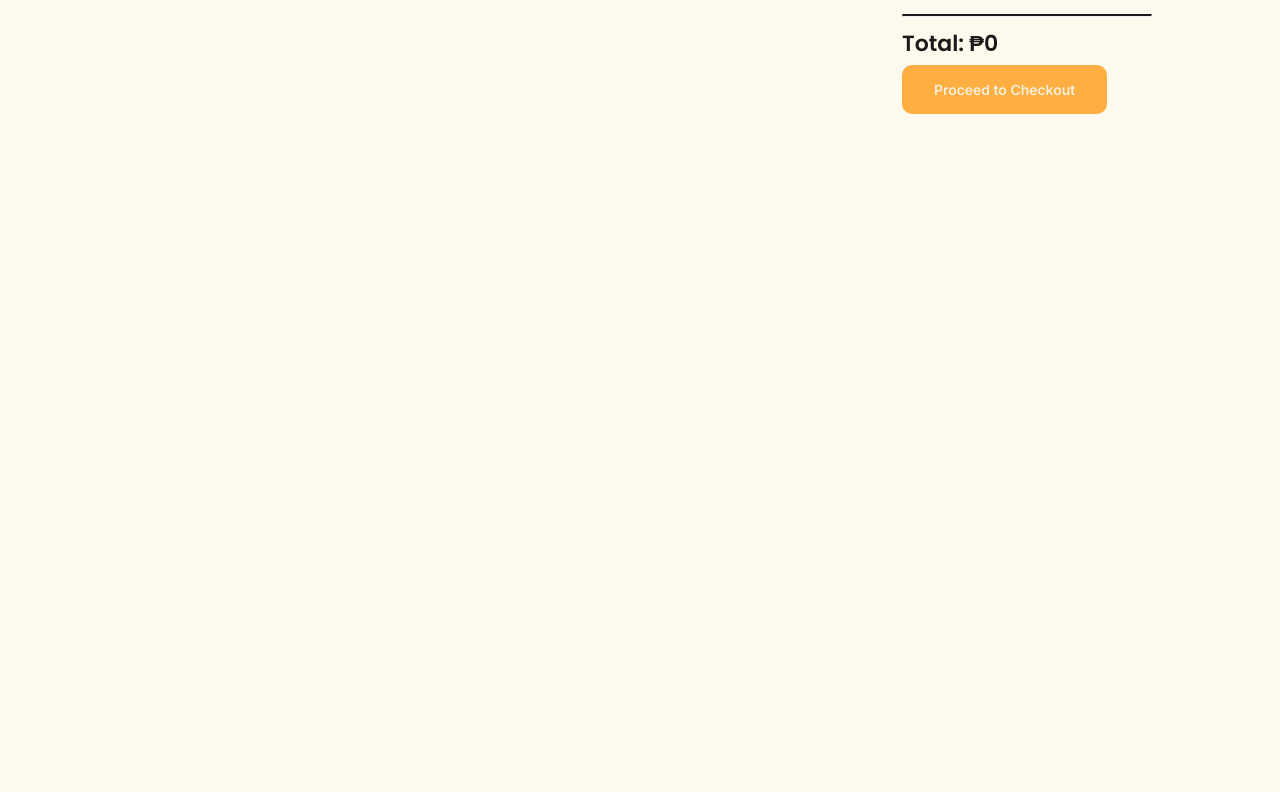
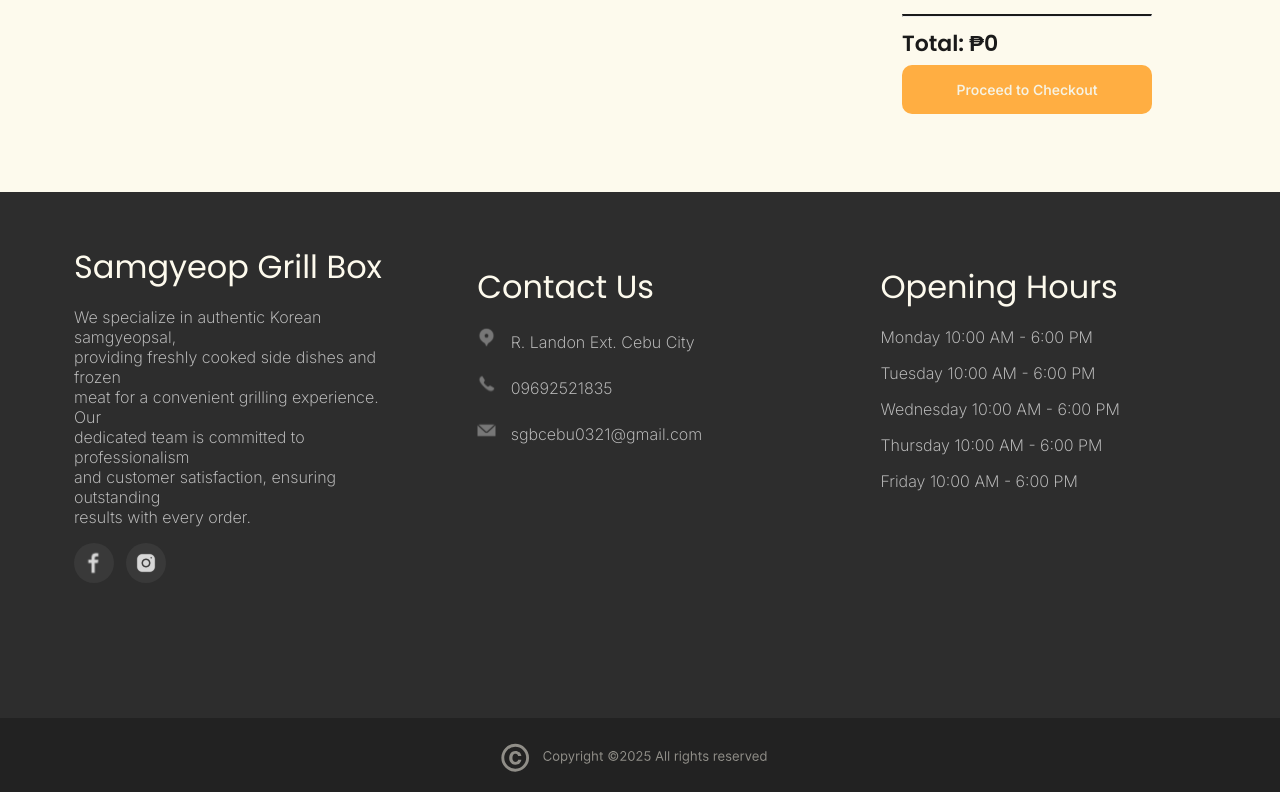
Before and after one commit to r-dwyane/sgbc_customer, a React (Vite) app: page /order/select in a window 1280 px wide. Shown: the part 3225-4017 px from the top of the page. Before the commit the page ends 3339 px from the top, so only its background shows below. Built offline with nearby package versions, Linux system fonts and the light colour scheme.

Commit message:
Update: Order Form

```diff
--- a/src/orderLogic/OF.css
+++ b/src/orderLogic/OF.css
@@ -144,3 +144,86 @@ body {
   background: #ccc;
   cursor: not-allowed;
 }
+/*FOOTER SECTION*/
+footer {
+  position: relative;
+  margin-top: 30vh;
+  width: 100vw;
+  height: 75vh;
+  background-color: #2D2D2D;
+  display: flex;
+  justify-content: center;
+}
+.container-footer {
+  display: flex;
+  justify-content: center;
+  width: 90vw;
+  gap: 5%;
+}
+.column-1, .column-2, .column-3 {
+  flex: 1;
+  padding: 10px;
+  margin-top: 5vh;
+}
+.column-1 h1, .column-2 h1, .column-3 h1{
+  margin-bottom: 0;
+  font-family: 'Poppins';
+  font-weight: 400;
+  color: #FDFAED;
+}
+.column-1 p, .column-3 p{
+  font-family: 'Inter';
+  font-weight: 250;
+  color: #FCFCFC;
+  opacity: 0.7;
+}
+.column-2 p{
+  font-family: 'Inter';
+  font-weight: 250;
+  color: #FCFCFC;
+  opacity: 0.7;
+  line-height: 30px;
+}
+.column-2 p img{
+  margin-right: 10px;
+}
+.column-1 a img{
+  width: 40px;
+  height: 40px;
+  transition: all 0.3s ease-in-out;
+  margin-right: 12px;
+}
+.column-1 a img:hover{
+  transform: scale(1.2);
+}
+.footer-img{
+  position: absolute;
+  bottom: 0;
+  left: 0;
+  width: 100vw;
+}
+.loader-container {
+  position: fixed;
+  top: 50%;
+  left: 50%;
+  transform: translate(-50%, -50%);
+  display: flex;
+  align-items: center;
+  justify-content: center;
+  background: #2d2d2d98;
+  width: 100%;
+  height: 100%;
+  z-index: 10000;
+}
+.spinner {
+  border: 5px solid #f4ddbead;
+  border-top: 5px solid #ffb347;
+  border-radius: 50%;
+  width: 50px;
+  height: 50px;
+  animation: spin 0.8s linear infinite;
+}
+@keyframes spin {
+  0% { transform: rotate(0deg); }
+  100% { transform: rotate(360deg); }
+}
--- a/src/orderLogic/OrderLayout.jsx
+++ b/src/orderLogic/OrderLayout.jsx
@@ -1,10 +1,11 @@
-import React, { useEffect } from 'react';
+import React, { useEffect, useState } from 'react';
 import { Link, Outlet, useLocation, useNavigate } from 'react-router-dom';
 import './OF.css';
 
 function OrderLayout() {
   const location = useLocation();
   const navigate = useNavigate();
+  const [isLoading, setIsLoading] = useState(false);
 
   const steps = [
     { label: "Select \nYour Order", icon: "/order_form.svg", route: "/order/select" },
@@ -25,8 +26,16 @@ function OrderLayout() {
 
   // Navigate to a specific step
   const goToStep = (index) => {
+    setIsLoading(true); // Show loader when navigating
     navigate(steps[index].route);
   };
+
+  // Show loader when changing pages
+  useEffect(() => {
+    setIsLoading(true);
+    const timer = setTimeout(() => setIsLoading(false), 500); // Simulate load time
+    return () => clearTimeout(timer);
+  }, [location.pathname]);
 
   return (
     <>
@@ -94,12 +103,53 @@ function OrderLayout() {
       </div>
       </div>
 
-      <Outlet />
+      {/* Loader Component */}
+      {isLoading ? (
+        <div className="loader-container">
+          <div className="spinner"></div>
+        </div>
+      ) : (
+        <Outlet />
+      )}
 
       <div className="step-buttons">
         <button onClick={() => goToStep(currentStep - 2)} disabled={currentStep === 1}>Prev</button>
         <button onClick={() => goToStep(currentStep)} disabled={currentStep === 4}>Next</button>
       </div>
+
+      <footer>
+        <div className="container-footer">
+          <div className="column-1">
+            <h1>Samgyeop Grill Box</h1>
+            <p>We specialize in authentic Korean samgyeopsal,
+              <br/>providing freshly cooked side dishes and frozen
+              <br/>meat for a convenient grilling experience. Our
+              <br/>dedicated team is committed to professionalism
+              <br/>and customer satisfaction, ensuring outstanding
+              <br/>results with every order.</p>
+              <div className="icons">
+                <a href="https://www.facebook.com/samgyeopgrillbox.cc"><img src="/fb_icon.svg" alt="Facebook Link"/></a>
+                <a href="#"><img src="/instagram_icon.svg" alt="Instagram Link"/></a>
+              </div>
+          </div>
+          <div className="column-2">
+            <h1>Contact Us</h1>
+            <p><img src="/location_icon.svg" alt="Location" /> R. Landon Ext. Cebu City</p>
+            <p><img src="/phone_icon.svg" alt="Location" /> 09692521835</p>
+            <p><img src="/email_icon.svg" alt="Location" /> sgbcebu0321@gmail.com</p>
+          </div>
+          <div className="column-3">
+            <h1>Opening Hours</h1>
+            <p>Monday 10:00 AM - 6:00 PM</p>
+            <p>Tuesday 10:00 AM - 6:00 PM</p>
+            <p>Wednesday 10:00 AM - 6:00 PM</p>
+            <p>Thursday 10:00 AM - 6:00 PM</p>
+            <p>Friday 10:00 AM - 6:00 PM</p>
+          </div>
+        </div>
+        <img src="/footer.svg" alt="Copyright" className='footer-img'/>
+      </footer>
+
     </>
   );
 }
--- a/src/orderLogic/PI.css
+++ b/src/orderLogic/PI.css
@@ -0,0 +1,3 @@
+.personal-body{
+    margin: 0 10vw;
+}
--- a/src/orderLogic/PersonalInfo.jsx
+++ b/src/orderLogic/PersonalInfo.jsx
@@ -1,8 +1,9 @@
 import React from 'react';
+import './PI.css';
 
 function PersonalInfo() {
   return (
-    <div>
+    <div className='personal-body'>
       <h1>Step 2: Provide Personal Info</h1>
       <p>Enter your contact details and delivery address.</p>
     </div>
--- a/src/orderLogic/SO.css
+++ b/src/orderLogic/SO.css
@@ -271,7 +271,7 @@
 }
 .checkout {
     display: block;
-    width: 205px;
+    width: 100%;
     padding: 1rem;
     font-family: 'Inter', sans-serif;
     font-size: 14px;
@@ -300,6 +300,7 @@
     align-items: center;
     box-shadow: 0px 4px 6px rgba(0, 0, 0, 0.1);
     opacity: 1;
+    animation: fade 0.3s normal;
     transition: all 0.5s ease-in-out;
     z-index: 1;
     padding-right: 12px;
@@ -318,3 +319,7 @@
     width: 24px;
     height: 24px;
 }
+@keyframes fade{
+    0% { opacity: 0;}
+    100% { opacity: 1;}
+}
```
